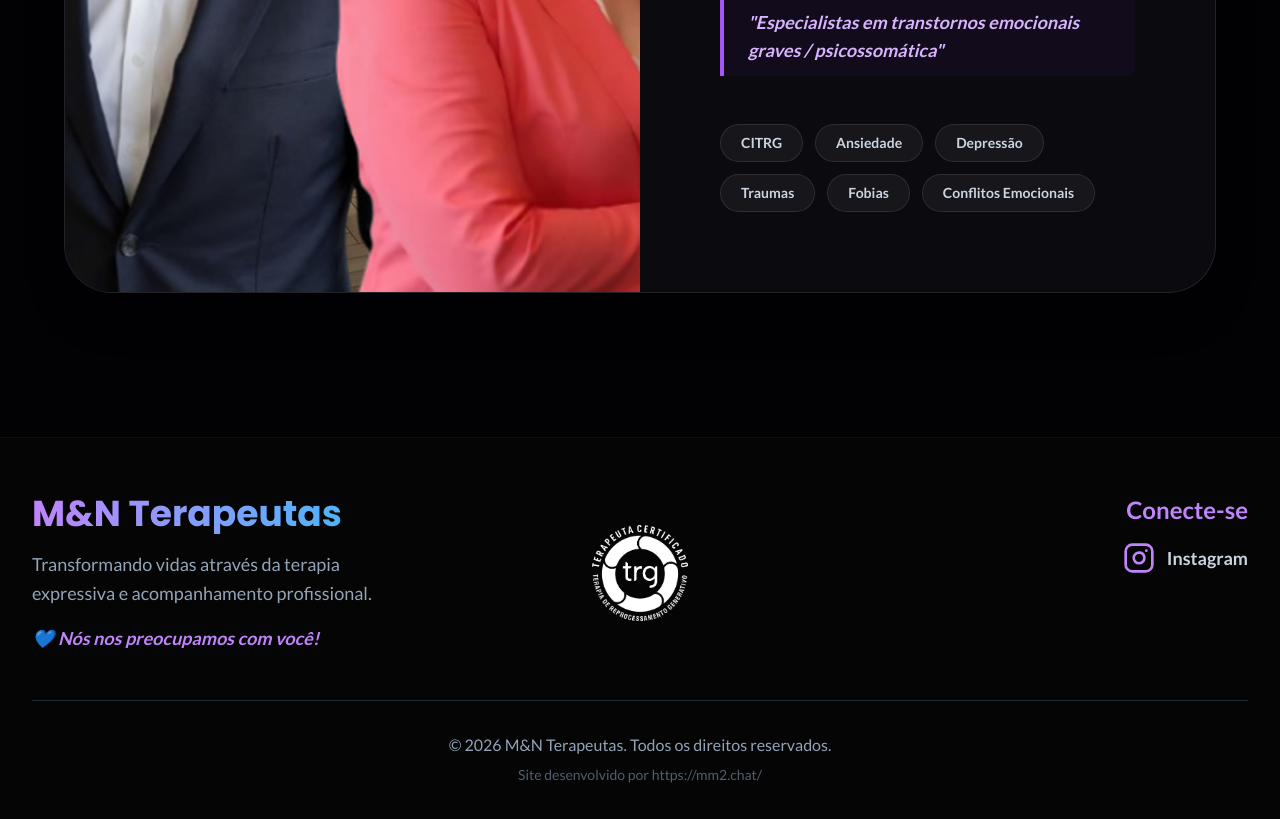
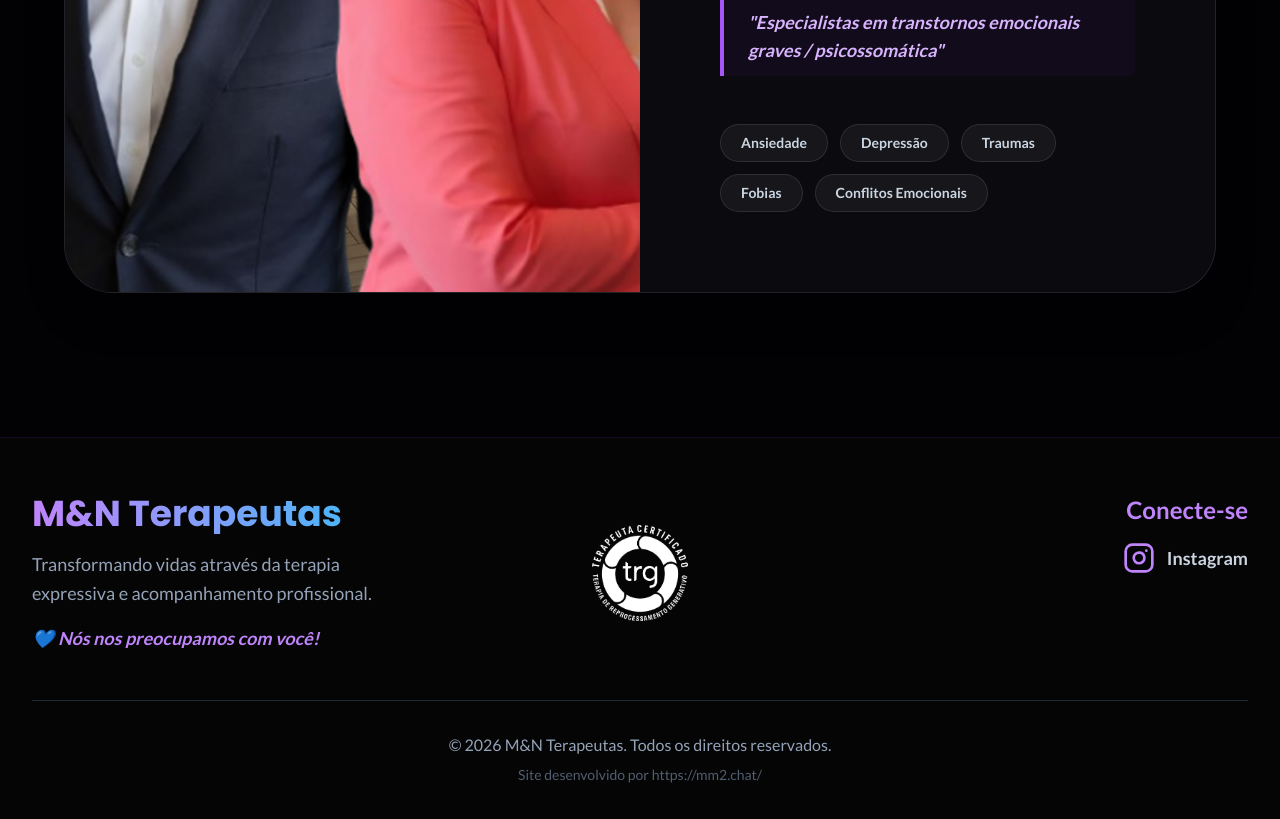
Before and after one commit to krtur/mn, a React (Vite) app: page / in a window 1280 px wide. Shown: the part 3320-4139 px from the top of the page. Built offline with nearby package versions, Linux system fonts and the light colour scheme; no server answers.

Commit message:
Removação CITRG

```diff
--- a/components/HeroSection.tsx
+++ b/components/HeroSection.tsx
@@ -184,7 +184,7 @@ const HeroSection: React.FC = () => {
                   </div>
 
                   <div className="flex flex-wrap gap-3">
-                    {['CITRG', 'Ansiedade', 'Depressão', 'Traumas', 'Fobias', 'Conflitos Emocionais'].map((tag) => (
+                    {['Ansiedade', 'Depressão', 'Traumas', 'Fobias', 'Conflitos Emocionais'].map((tag) => (
                       <span key={tag} className="px-5 py-2 bg-white/5 text-slate-300 rounded-full text-sm font-bold hover:bg-purple-900/20 hover:text-purple-300 transition-colors cursor-default border border-white/10">
                         {tag}
                       </span>
```
